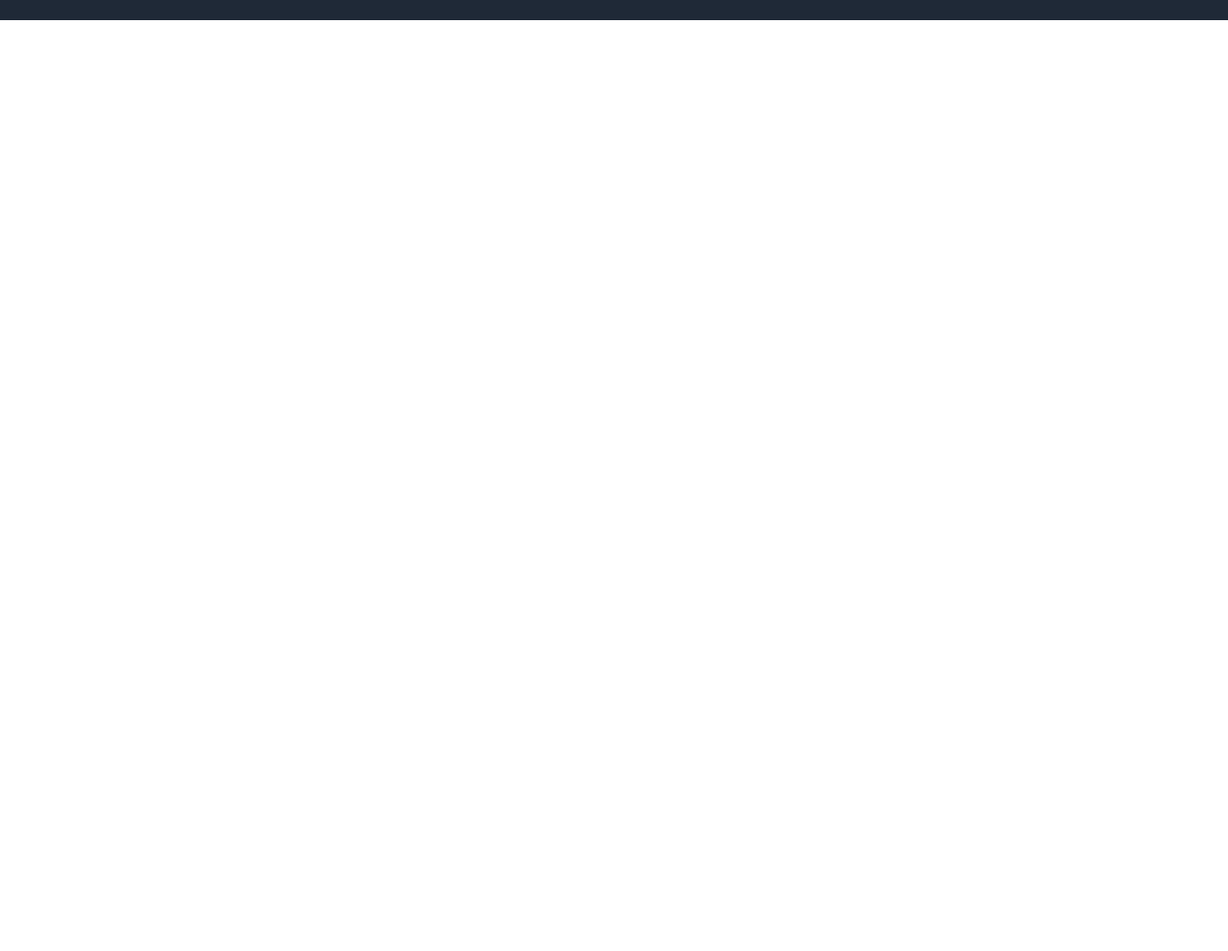
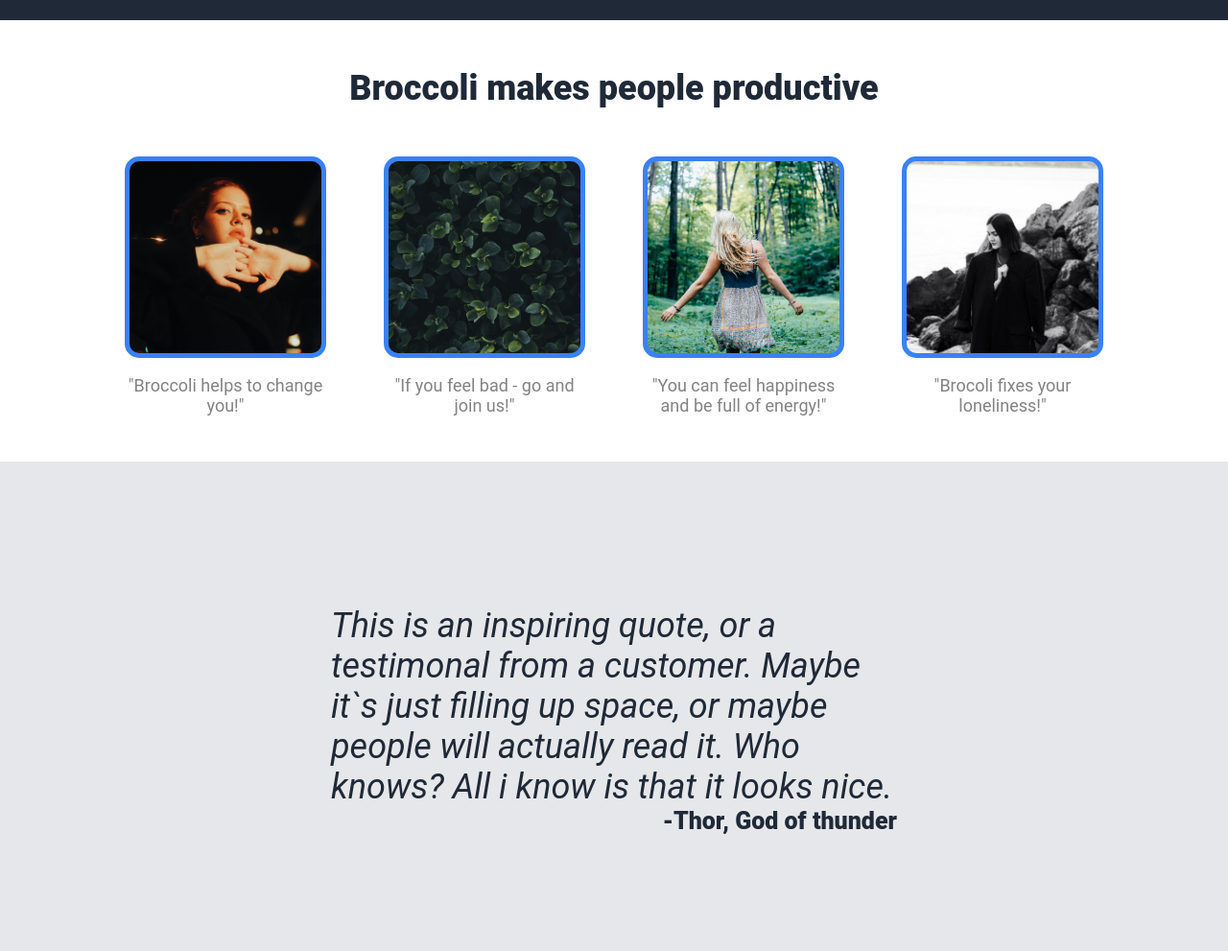
Before and after one commit to ingridnovak/brokkoli, a plain HTML site: page index.html in a window 1280 px wide. Shown: the part 540-1531 px from the top of the page at 96% size. Before the commit the page ends 800 px from the top, so only its background shows below. Drawn offline with Linux system fonts and the light colour scheme.

Commit message:
finished info section and quote, added background images

```diff
--- a/index.html
+++ b/index.html
@@ -31,6 +31,33 @@
             <img class="hero_photo" src="images/hero_photo.jpg" alt="photo of beautifull woman">
         </div>
         </div>
+        <div class="info">
+            <div class="info_title">Broccoli makes people productive</div>
+            <div class="info_photoes">
+                <div class="info_photo">
+                    <div class="photo1"></div>
+                    <p class="info_descr">"Broccoli helps to change you!"</p>
+                </div>
+                <div class="info_photo">
+                    <div class="photo2"></div>
+                    <p class="info_descr">"If you feel bad - go and join us!"</p>
+                </div>
+                <div class="info_photo">
+                    <div class="photo3"></div>
+                    <p class="info_descr">"You can feel happiness and be full of energy!"</p>
+                </div>
+                <div class="info_photo">
+                    <div class="photo4"></div>
+                    <p class="info_descr">"Brocoli fixes your loneliness!"</p>
+                </div>
+            </div>
+        </div>
+        <div class="quote_section">
+            <div class="quote_text">This is an inspiring quote, or a testimonal from a customer. Maybe it`s just filling up space, or maybe people
+                will actually read it. Who knows? All i know is that it looks nice.
+            </div>
+            <div class="quote_author">-Thor, God of thunder</div>
+        </div>
     </main>
     <footer></footer>
 </body>
--- a/styles/style.css
+++ b/styles/style.css
@@ -128,6 +128,87 @@ a{
     height: 300px;
 }
 
+.info_photoes{
+    display: flex;
+    justify-content: center;
+
+}
+
+.info_title{
+    padding-bottom: 20px;
+    font-size: 36px;
+    font-weight: 800;
+    color: #1F2937;
+    text-align: center;
+    margin-top: 50px;
+}
+
+.info_photo{
+    width: min-content;
+    display: flex;
+    flex-direction: column;
+    align-items: center;
+    padding: 30px;
+    color: #838383;
+    font-size: 18px;
+}
+
+
+.info_photo .photo1, .photo2, .photo3, .photo4{
+    border: 5px solid #3882F6;
+    display: block;
+    width: 200px;
+    height: 200px;
+    border-radius: 15px;
+    background-color:       #000002;
+    background-repeat:    no-repeat;
+    background-position: center;
+    background-size:        cover;
+    background-size:        10px 20p;
+    background-image:     linear-gradient (white, black);
+}
+
+.info_photo .photo4{
+    background-image: url('../images/info_photo4.jpg');
+
+}
+
+.info_photo .photo2{
+    background-image: url('../images/info_photo2.jpg');
+
+}
+.info_photo .photo3{
+    background-image: url('../images/info_photo3.jpg');
+
+}
+.info_photo .photo1{
+    background-image: url('../images/info_photo1.jpg');
+
+}
+
+
+.info_descr{
+    text-align: center;
+
+}
+
+.quote_section{
+    background-color: #E5E7EB;
+    padding: 150px 345px;
+    color: #1F2937;
+}
+
+.quote_text{
+    font-size: 36px;
+    font-style: italic;
+
+}
+
+.quote_author{
+    float: right;
+    font-weight: 800;
+    font-size: 25px;
+}
 /* footer{
   margin-top: auto;
   padding: 8px;
```
Also changed, not shown: images/info_photo1.jpg (added), images/info_photo2.jpg (added), images/info_photo3.jpg (added), images/info_photo4.jpg (added).
